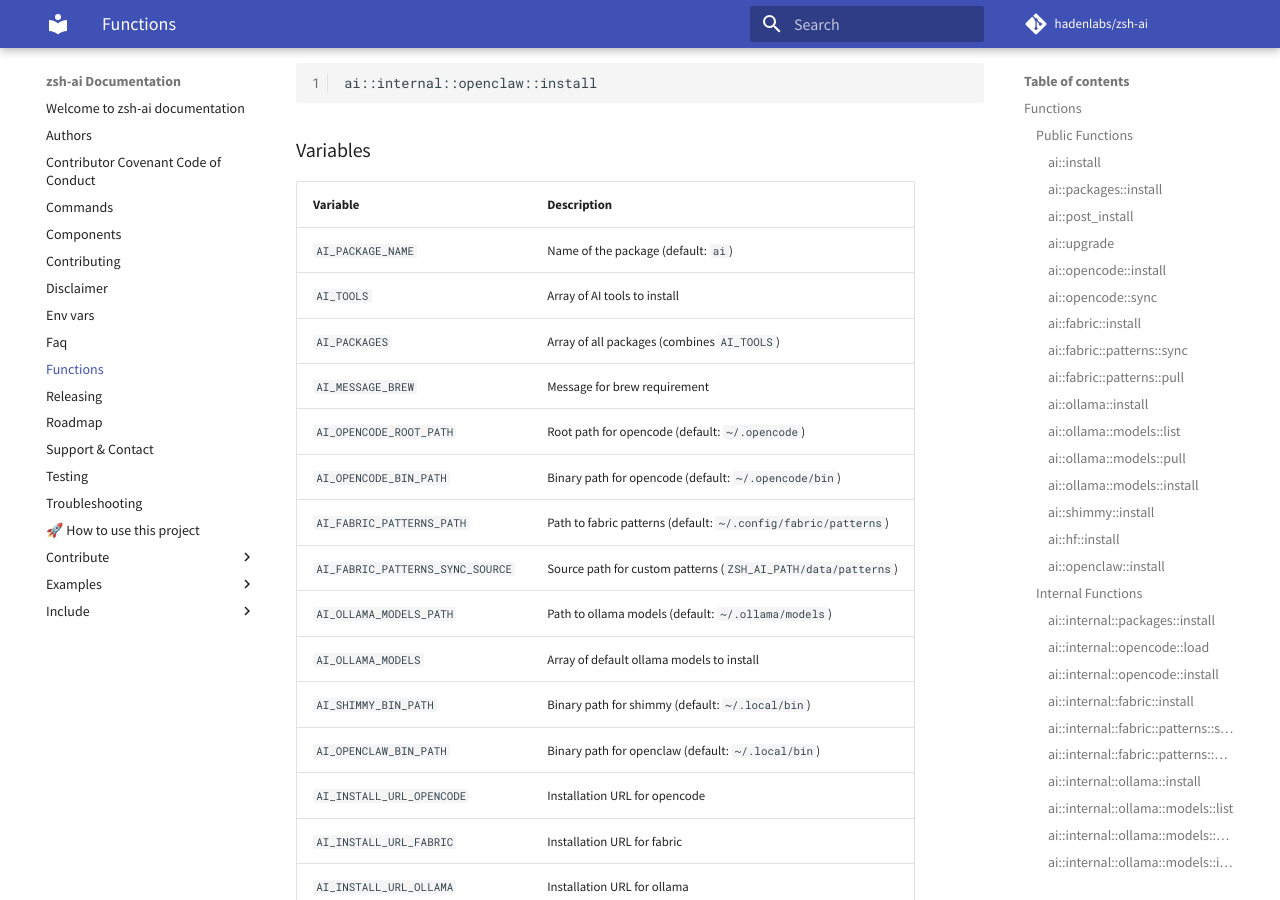
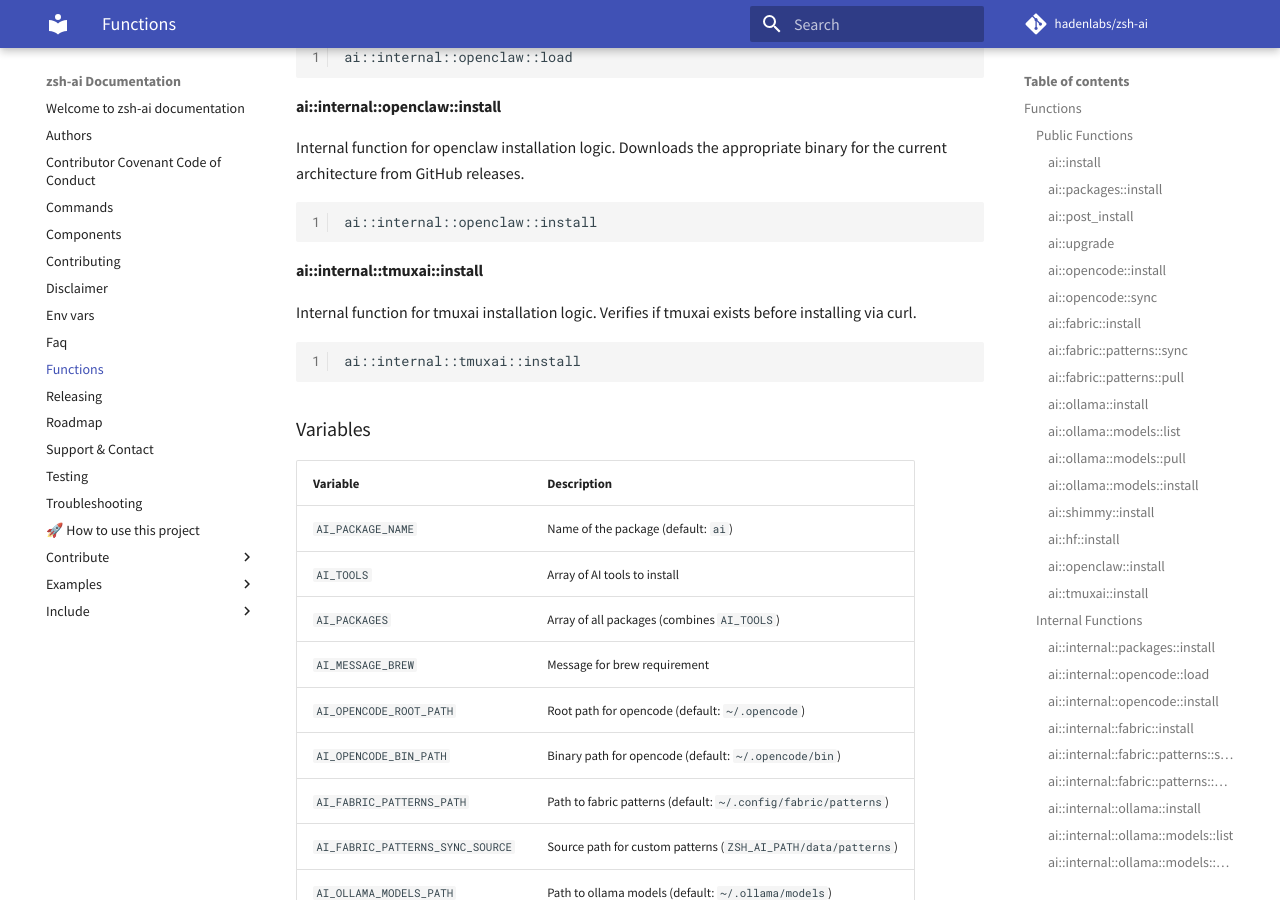
Before and after one commit to hadenlabs/zsh-ai, an MkDocs documentation site: the page built from docs/functions.md, in a window 1280 px wide and 900 px high, scrolled down 4887 px. Built offline with MkDocs 1.6.1 and Material for MkDocs 9.7.7, drawn with Linux system fonts in a browser that asks for light colours; comment, search, counter and statistics services are not loaded; some of the changed text lies outside the part shown.

Commit message:
feat ✨ (tmuxai): implement functions for tmuxai (#11)
Signed-off-by: Luis Mayta <luis@hadenlabs.com>

````diff
--- a/docs/functions.md
+++ b/docs/functions.md
@@ -138,6 +138,14 @@
 ai::openclaw::install
 ```
 
+#### ai::tmuxai::install
+
+Install tmuxai CLI tool. Checks if tmuxai is already installed before attempting installation.
+
+```bash
+ai::tmuxai::install
+```
+
 ### Internal Functions
 
 #### ai::internal::packages::install
@@ -260,6 +268,14 @@
 ai::internal::openclaw::install
 ```
 
+#### ai::internal::tmuxai::install
+
+Internal function for tmuxai installation logic. Verifies if tmuxai exists before installing via curl.
+
+```bash
+ai::internal::tmuxai::install
+```
+
 ### Variables
 
 | Variable                         | Description                                                    |
````
Also changed, not shown: 3 other files.
